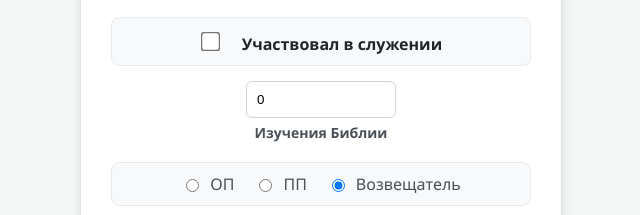
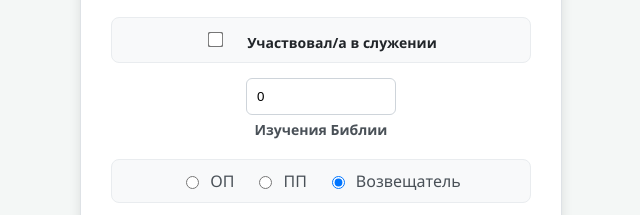
Before and after one commit to knvkivlove/report-form, a plain HTML site: page index.html in a window 1280 px wide. Shown: the part 294-509 px from the top of the page, 319-959 px from the left. Drawn offline with Linux system fonts and the light colour scheme.

Commit message:
Add files via upload

```diff
--- a/index.html
+++ b/index.html
@@ -102,13 +102,13 @@
 
       /* Стиль для большого чекбокса */
       .checkbox-group input[type="checkbox"] {
-        transform: scale(1.5);
+        transform: scale(1.2);
         margin-right: 5px;
       }
 
       .checkbox-group label {
         font-weight: bold;
-        font-size: 16px;
+        font-size: 14px;
         color: #212529;
         user-select: none;
       }
@@ -408,7 +408,7 @@
 
       <div class="checkbox-group form-group">
         <input type="checkbox" id="participated" name="participated" />
-        <label for="participated">Участвовал в служении</label>
+        <label for="participated">Участвовал/а в служении</label>
       </div>
       <div class="inline-group inline-study">
         <div>
```
